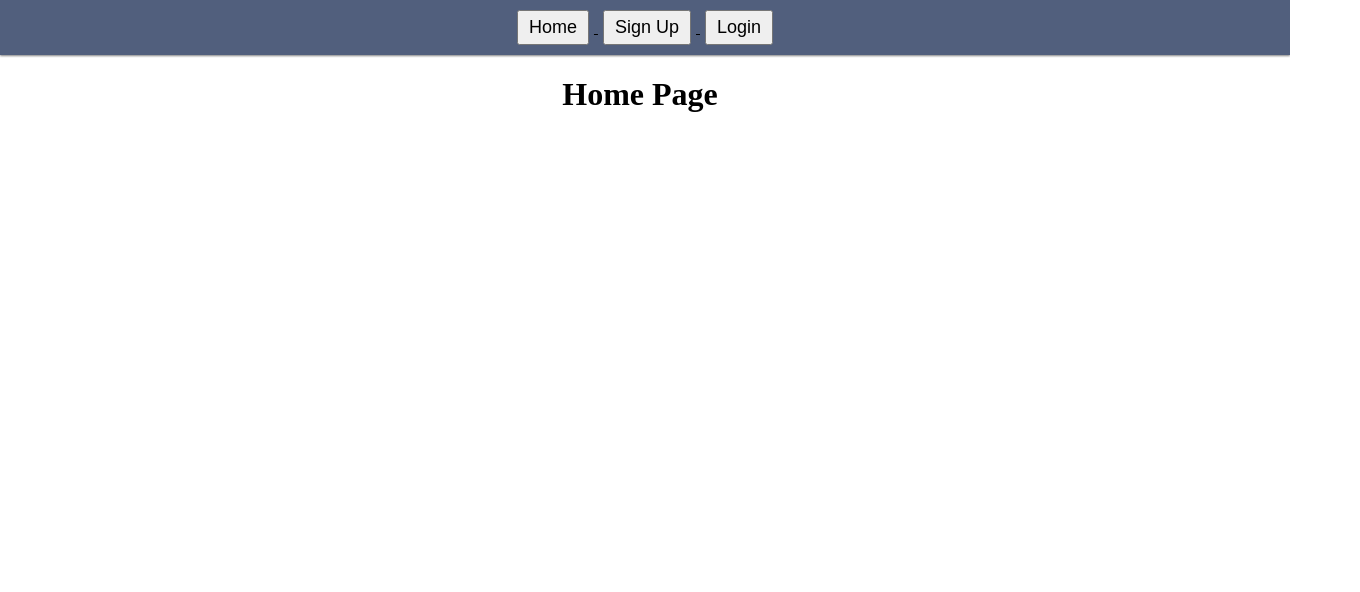
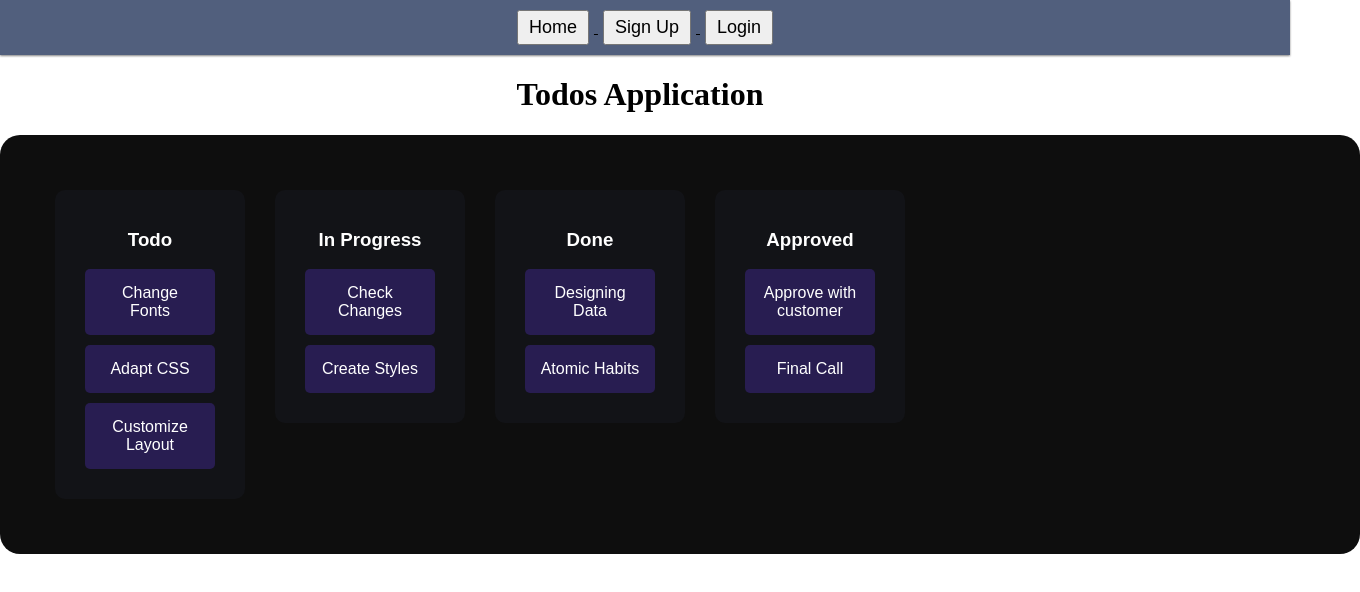
Before and after one commit to alexanderley/Drag-Drop-App-Frontend, a React (Vite) app: page / in a window 1280 px wide. Shown: the top 592 px of the page, 1360 px wide, since content can reach past the window. Built offline with nearby package versions, Linux system fonts and the light colour scheme.

Commit message:
added dnd setup

```diff
--- a/package.json
+++ b/package.json
@@ -12,6 +12,7 @@
   "dependencies": {
     "axios": "^1.4.0",
     "react": "^18.2.0",
+    "react-beautiful-dnd": "^13.1.1",
     "react-dom": "^18.2.0",
     "react-router-dom": "^6.11.2"
   },
--- a/src/App.jsx
+++ b/src/App.jsx
@@ -2,6 +2,7 @@ import "./App.css";
 import { Routes, Route } from "react-router-dom";
 import Navbar from "./components/Navbar";
 import HomePage from "./pages/HomePage";
+import BoardPage from "./pages/BoardPage/BoardPage";
 import ProjectListPage from "./pages/ProjectListPage";
 import ProjectDetailsPage from "./pages/ProjectDetailsPage";
 import EditProjectPage from "./pages/EditProjectPage";
@@ -17,26 +18,57 @@ function App() {
       <Navbar />
 
       <Routes>
-        <Route path="/" element={<HomePage />} />
+        {/* <Route path="/" element={<HomePage />} /> */}
+        <Route path="/" element={<BoardPage />} />
 
         <Route
           path="/projects"
-          element={ <IsPrivate> <ProjectListPage /> </IsPrivate> }
+          element={
+            <IsPrivate>
+              {" "}
+              <ProjectListPage />{" "}
+            </IsPrivate>
+          }
         />
 
         <Route
           path="/projects/:projectId"
-          element={ <IsPrivate> <ProjectDetailsPage /> </IsPrivate> }
+          element={
+            <IsPrivate>
+              {" "}
+              <ProjectDetailsPage />{" "}
+            </IsPrivate>
+          }
         />
 
         <Route
           path="/projects/edit/:projectId"
-          element={ <IsPrivate> <EditProjectPage /> </IsPrivate> }
+          element={
+            <IsPrivate>
+              {" "}
+              <EditProjectPage />{" "}
+            </IsPrivate>
+          }
         />
 
-        <Route path="/signup" element={<IsAnon> <SignupPage /> </IsAnon>} />
-        <Route path="/login" element={<IsAnon> <LoginPage /> </IsAnon>} />
-
+        <Route
+          path="/signup"
+          element={
+            <IsAnon>
+              {" "}
+              <SignupPage />{" "}
+            </IsAnon>
+          }
+        />
+        <Route
+          path="/login"
+          element={
+            <IsAnon>
+              {" "}
+              <LoginPage />{" "}
+            </IsAnon>
+          }
+        />
       </Routes>
     </div>
   );
--- a/src/main.jsx
+++ b/src/main.jsx
@@ -9,11 +9,9 @@ import { AuthProviderWrapper } from "./context/auth.context";
 const root = ReactDOM.createRoot(document.getElementById("root"));
 
 root.render(
-  <React.StrictMode>
-    <Router>
-      <AuthProviderWrapper>
-        <App />
-      </AuthProviderWrapper>
-    </Router>
-  </React.StrictMode>
+  <Router>
+    <AuthProviderWrapper>
+      <App />
+    </AuthProviderWrapper>
+  </Router>
 );
--- /dev/null
+++ b/src/pages/BoardPage/BoardPage.css
@@ -0,0 +1,40 @@
+.draftContainer {
+  color: white;
+  font-family: arial;
+  display: flex;
+  background-color: rgb(14, 14, 14);
+  gap: 15px;
+  width: 100%;
+  padding: 40px;
+  border-radius: 20px;
+
+  justify-content: center;
+}
+
+.draft {
+  background-color: rgb(18, 19, 23);
+  padding: 20px;
+  border-radius: 10px;
+  width: 150px;
+  margin: 15px;
+}
+
+.draftContainer {
+  display: flex;
+  flex-direction: column;
+  gap: 10px;
+}
+
+.task {
+  background-color: rgb(40, 29, 81);
+  border-radius: 5px;
+  padding: 15px 15px;
+  margin: 10px;
+}
+
+.flexRow {
+  display: flex;
+  -webkit-box-align: start;
+  align-items: start;
+  flex-wrap: wrap;
+}
--- /dev/null
+++ b/src/pages/BoardPage/BoardPage.jsx
@@ -0,0 +1,191 @@
+import React, { useState } from "react";
+import "./BoardPage.css";
+
+import { DragDropContext, Droppable, Draggable } from "react-beautiful-dnd";
+
+const DATA = [
+  {
+    id: "0e2f0db1-5457-46b0-949e-8032d2f9997a",
+    name: "Todo",
+    tasks: [
+      { id: "26fd50b3-3841-496e-8b32-73636f6f4197", name: "Change Fonts" },
+      { id: "b0ee9d50-d0a6-46f8-96e3-7f3f0f9a2525", name: "Adapt CSS" },
+      {
+        id: "cafebeef-1234-5678-9abc-def012345678",
+        name: "Customize Layout",
+      },
+    ],
+  },
+  {
+    id: "487f68b4-1746-438c-920e-d67b7df46247",
+    name: "In Progress",
+    tasks: [
+      { id: "deadbeef-abcd-1234-5678-badcoffeebadc0", name: "Check Changes" },
+      {
+        id: "25daffdc-aae0-4d73-bd31-43f73101e7c05",
+        name: "Create Styles",
+      },
+    ],
+  },
+  {
+    id: "abcdef12-34ab-cdef-5678-901234567890",
+    name: "Done",
+    tasks: [
+      {
+        id: "95ee6a5d-f927-4579-8c15-2b4eb86210ae",
+        name: "Designing Data",
+      },
+      { id: "5bee94eb-6bde-4411-b438-1c37fa6af364", name: "Atomic Habits" },
+    ],
+  },
+  {
+    id: "98765432-abcdef-1234-abcd-567812345abc",
+    name: "Approved",
+    tasks: [
+      {
+        id: "960cbbcf-89a0-4d79-aa8e-56abbc15eacc",
+        name: "Approve with customer",
+      },
+      { id: "d3edf796-6449-4931-a777-ff66965a025b", name: "Final Call" },
+    ],
+  },
+];
+
+function BoardPage() {
+  const [drafts, setDrafts] = useState(DATA);
+
+  const handleDragDrop = (results) => {
+    console.log("Results: ", results);
+
+    const { source, destination, type } = results;
+
+    if (!destination) return;
+
+    if (
+      source.droppableId === destination.droppableId &&
+      source.index === destination.index
+    )
+      return;
+
+    if (type === "column") {
+      const reordereddraft = [...drafts];
+      const sourceIndex = source.index;
+      const destinationIndex = destination.index;
+
+      const [removedDraft] = reordereddraft.splice(sourceIndex, 1);
+
+      reordereddraft.splice(destinationIndex, 0, removedDraft);
+
+      return setDrafts(reordereddraft);
+    }
+
+    // 2.) add task change functionality
+    console.log("task drop", { destination, source });
+    const taskSourceIndex = drafts.findIndex(
+      (draft) => draft.id === source.droppableId
+    );
+
+    const taskDestinationIndex = drafts.findIndex(
+      (draft) => draft.id === destination.droppableId
+    );
+
+    const newSourceItems = [...drafts[taskSourceIndex].tasks];
+
+    const newDestinationItems =
+      source.droppableId !== destination.droppableId
+        ? [...drafts[taskDestinationIndex].tasks]
+        : newSourceItems;
+
+    console.log("newDestinationItems: ", newDestinationItems);
+
+    // remove the item from the old array
+    const [deletedItem] = newSourceItems.splice(source.index, 1);
+
+    newDestinationItems.splice(destination.index, 0, deletedItem);
+    const newDrafts = [...drafts];
+
+    newDrafts[taskSourceIndex] = {
+      ...drafts[taskSourceIndex],
+      tasks: newSourceItems,
+    };
+
+    newDrafts[taskDestinationIndex] = {
+      ...drafts[taskDestinationIndex],
+      tasks: newDestinationItems,
+    };
+
+    setDrafts(newDrafts);
+  };
+
+  return (
+    <>
+      <h1>Todos Application</h1>
+      <div className="draftContainer">
+        <DragDropContext onDragEnd={handleDragDrop}>
+          <Droppable droppableId="ROOT" type="column" direction="horizontal">
+            {(provided) => (
+              <div
+                {...provided.droppableProps}
+                ref={provided.innerRef}
+                className="flexRow"
+              >
+                {drafts.map((draft, index) => (
+                  <Draggable
+                    draggableId={draft.id}
+                    key={draft.id}
+                    index={index}
+                  >
+                    {(provided) => (
+                      <div
+                        {...provided.dragHandleProps}
+                        {...provided.draggableProps}
+                        ref={provided.innerRef}
+                      >
+                        <div className="draft" key={draft.id}>
+                          <h3>{draft.name}</h3>
+                          {<TasksList {...draft} />}
+                        </div>
+                      </div>
+                    )}
+                  </Draggable>
+                ))}
+                {provided.placeholder}
+              </div>
+            )}
+          </Droppable>
+        </DragDropContext>
+      </div>
+    </>
+  );
+}
+
+function TasksList({ name, tasks, id }) {
+  return (
+    <Droppable droppableId={id}>
+      {(provided) => (
+        <div {...provided.droppableProps} ref={provided.innerRef}>
+          <div className="taskContainer">
+            {tasks.map((task, index) => (
+              <Draggable draggableId={task.id} index={index} key={task.id}>
+                {(provided) => (
+                  <div
+                    className="task"
+                    key={index}
+                    {...provided.dragHandleProps}
+                    {...provided.draggableProps}
+                    ref={provided.innerRef}
+                  >
+                    {task.name}
+                  </div>
+                )}
+              </Draggable>
+            ))}
+            {provided.placeholder}
+          </div>
+        </div>
+      )}
+    </Droppable>
+  );
+}
+
+export default BoardPage;
```
Also changed, not shown: 1 other file (tests, documents, lock files or other folders).
